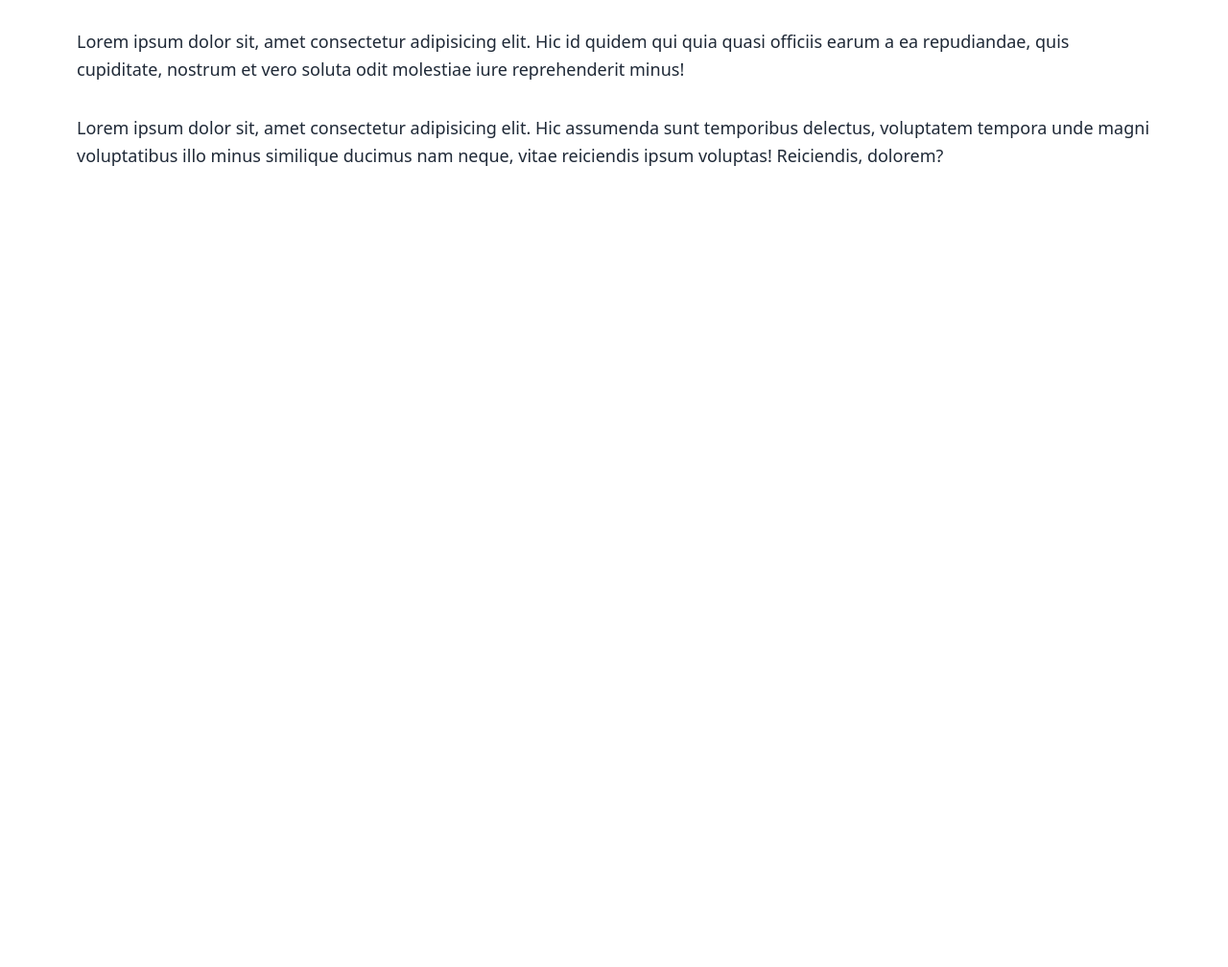
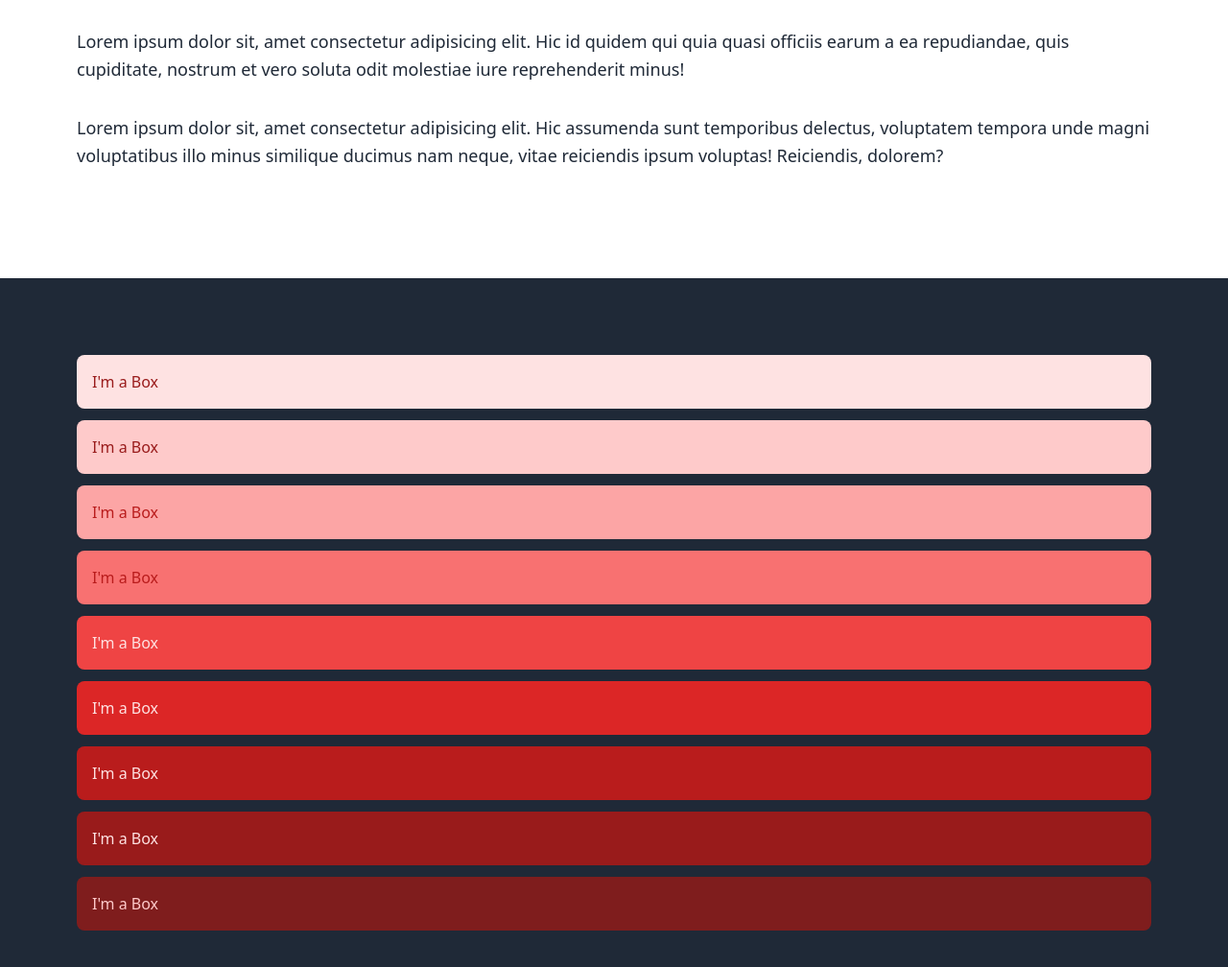
Before and after one commit to Abderyett/Tailwind_Basics_kitchen_sink, a plain HTML site: page index.html in a window 1280 px wide. Shown: the part 1124-2132 px from the top of the page at 96% size. Before the commit the page ends 1414 px from the top, so only its background shows below. Drawn offline with nearby package versions, Linux system fonts and the light colour scheme.

Commit message:
add colors and pseudo classes

```diff
--- a/index.html
+++ b/index.html
@@ -68,5 +68,28 @@
 				Reiciendis, dolorem?
 			</p>
 		</div>
+		<!-- colors -->
+		<!-- pseudo classes -->
+
+		<div class="group p-20 bg-gray-800 space-y-3">
+			<div
+				class="p-4 rounded-lg bg-red-100 text-red-800 hover:bg-red-800 hover:text-red-100 hover:translate-x-10 transition duration-1000 ease-out transform"
+			>
+				I'm a Box
+			</div>
+			<div
+				class="bg-red-200 p-4 rounded-lg text-red-800 transform translate hover:scale-105 translate-duration:300 hover:bg-blue-900 hover:text-blue-200"
+			>
+				I'm a Box
+			</div>
+
+			<div class="p-4 rounded-lg bg-red-300 text-red-700">I'm a Box</div>
+			<div class="p-4 rounded-lg bg-red-400 text-red-700">I'm a Box</div>
+			<div class="p-4 rounded-lg bg-red-500 text-red-100">I'm a Box</div>
+			<div class="p-4 rounded-lg bg-red-600 text-red-100">I'm a Box</div>
+			<div class="p-4 rounded-lg bg-red-700 text-red-100">I'm a Box</div>
+			<div class="p-4 rounded-lg bg-red-800 text-red-100">I'm a Box</div>
+			<div class="p-4 rounded-lg bg-red-900 text-red-200">I'm a Box</div>
+		</div>
 	</body>
 </html>
```
